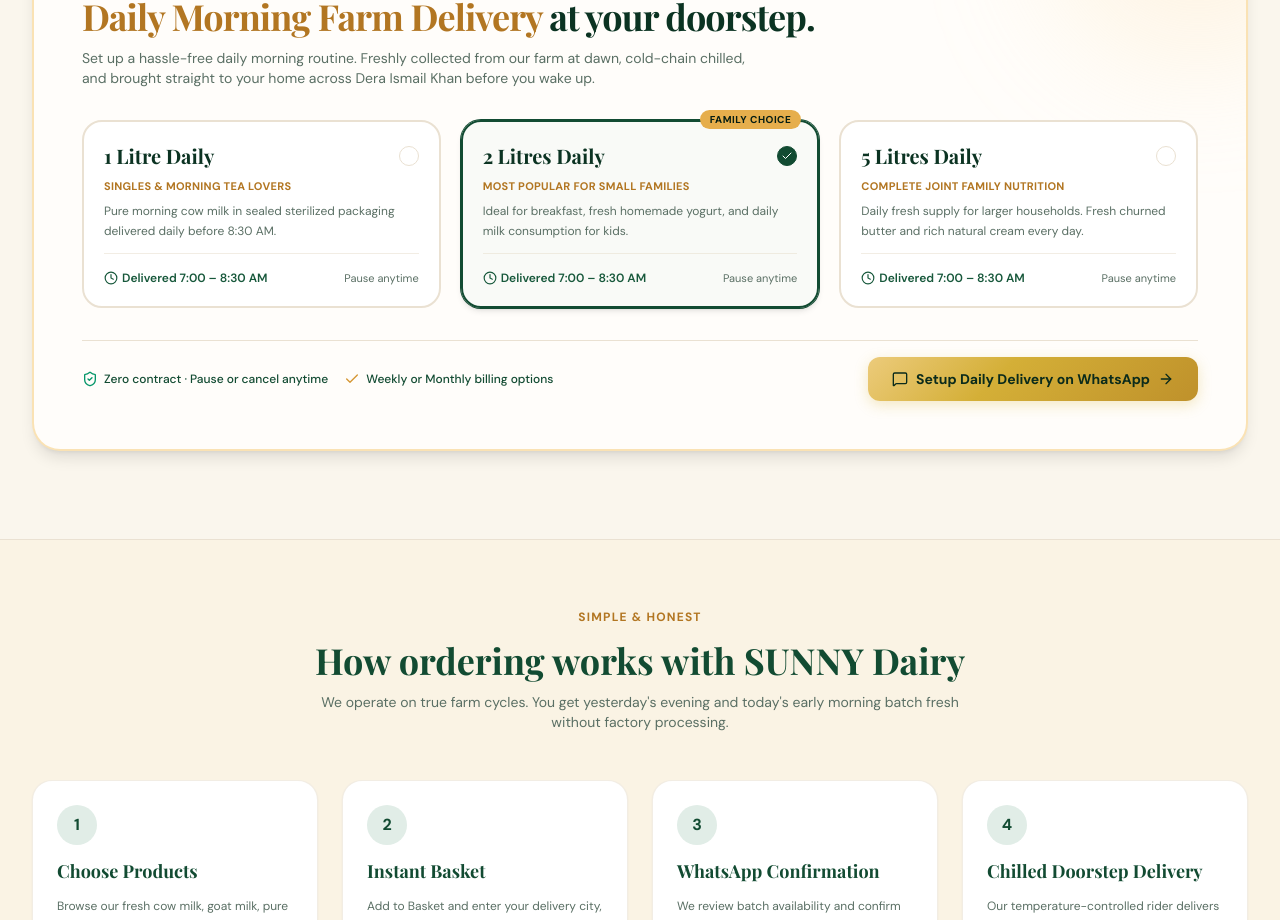
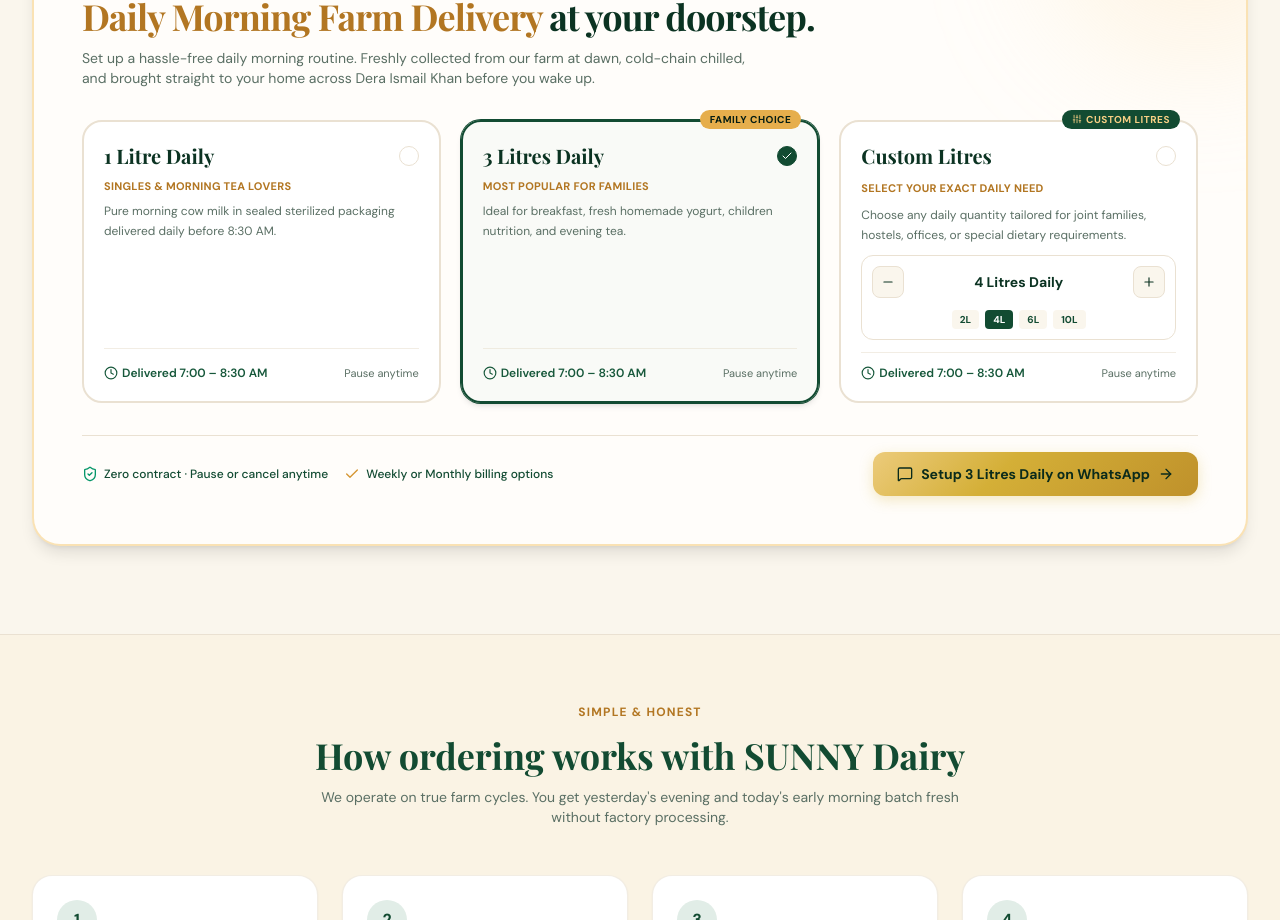
Before and after one commit to MrAbdulSamad-DEVELOPER/SUNNY-Dairy-site, a Next.js app: page / in a window 1280 px wide. Shown: the part 1855-2775 px from the top of the page. Built offline with nearby package versions, Linux system fonts and the light colour scheme; no server answers; the database is empty; a web font is replaced by a local one.

Commit message:
feat: add 1 Litre, 3 Litres, and Custom Litres stepper to daily subscription banner

```diff
--- a/src/components/ui/DailySubscriptionBanner.tsx
+++ b/src/components/ui/DailySubscriptionBanner.tsx
@@ -1,11 +1,12 @@
 'use client';
 
 import React, { useState } from 'react';
-import { Calendar, Check, MessageSquare, ArrowRight, Milk, Sparkles, Clock, ShieldCheck } from 'lucide-react';
-import { OFFICIAL_WHATSAPP_NUMBER, OFFICIAL_STORE_NAME } from '@/lib/whatsapp';
+import { Calendar, Check, MessageSquare, ArrowRight, Clock, ShieldCheck, Plus, Minus, Sliders } from 'lucide-react';
+import { OFFICIAL_WHATSAPP_NUMBER } from '@/lib/whatsapp';
 
 export default function DailySubscriptionBanner() {
-  const [selectedPlan, setSelectedPlan] = useState<'1L' | '2L' | '5L'>('2L');
+  const [selectedPlan, setSelectedPlan] = useState<'1L' | '3L' | 'custom'>('3L');
+  const [customLitres, setCustomLitres] = useState<number>(4);
 
   const plans = [
     {
@@ -16,26 +17,35 @@ export default function DailySubscriptionBanner() {
       tag: 'Starter Plan',
     },
     {
-      id: '2L' as const,
-      title: '2 Litres Daily',
-      subtitle: 'Most Popular for Small Families',
-      description: 'Ideal for breakfast, fresh homemade yogurt, and daily milk consumption for kids.',
+      id: '3L' as const,
+      title: '3 Litres Daily',
+      subtitle: 'Most Popular for Families',
+      description: 'Ideal for breakfast, fresh homemade yogurt, children nutrition, and evening tea.',
       tag: 'Family Choice',
       featured: true,
     },
-    {
-      id: '5L' as const,
-      title: '5 Litres Daily',
-      subtitle: 'Complete Joint Family Nutrition',
-      description: 'Daily fresh supply for larger households. Fresh churned butter and rich natural cream every day.',
-      tag: 'Best Value',
-    },
   ];
 
-  const handleSubscribe = (planId: string) => {
-    const text = `Hello! I would like to inquire about the SUNNY Dairy Daily Milk Subscription (${planId} Daily). Please share current monthly pricing and delivery timing for my area.`;
+  const handleSubscribe = () => {
+    const qtyText = selectedPlan === 'custom'
+      ? `${customLitres} ${customLitres === 1 ? 'Litre' : 'Litres'}`
+      : selectedPlan === '1L'
+      ? '1 Litre'
+      : '3 Litres';
+
+    const text = `Hello! I would like to inquire about the SUNNY Dairy Daily Milk Subscription (${qtyText} Daily). Please share current monthly pricing and delivery timing for my area in Dera Ismail Khan.`;
     const url = `https://wa.me/${OFFICIAL_WHATSAPP_NUMBER.replace(/[^0-9]/g, '')}?text=${encodeURIComponent(text)}`;
     window.open(url, '_blank');
+  };
+
+  const getButtonText = () => {
+    if (selectedPlan === 'custom') {
+      return `Setup ${customLitres} ${customLitres === 1 ? 'Litre' : 'Litres'} Daily on WhatsApp`;
+    }
+    if (selectedPlan === '1L') {
+      return 'Setup 1 Litre Daily on WhatsApp';
+    }
+    return 'Setup 3 Litres Daily on WhatsApp';
   };
 
   return (
@@ -60,7 +70,7 @@ export default function DailySubscriptionBanner() {
           </p>
         </div>
 
-        {/* Plan Cards */}
+        {/* Plan Cards: 1 Litre, 3 Litres, Custom */}
         <div className="grid grid-cols-1 md:grid-cols-3 gap-5 mb-8">
           {plans.map((plan) => {
             const isSelected = selectedPlan === plan.id;
@@ -111,6 +121,109 @@ export default function DailySubscriptionBanner() {
               </div>
             );
           })}
+
+          {/* Card 3: Custom Litres Plan */}
+          {(() => {
+            const isSelected = selectedPlan === 'custom';
+            return (
+              <div
+                onClick={() => setSelectedPlan('custom')}
+                className={`cursor-pointer rounded-2xl p-5 border-2 transition-all relative flex flex-col justify-between ${
+                  isSelected
+                    ? 'border-forest-800 bg-forest-50/40 shadow-md ring-1 ring-forest-800'
+                    : 'border-borderCream bg-white hover:border-gold-300 hover:shadow-xs'
+                }`}
+              >
+                <span className="absolute -top-3 right-4 bg-forest-800 text-gold-300 text-[10px] font-bold uppercase tracking-wider px-2.5 py-0.5 rounded-full shadow-xs flex items-center space-x-1">
+                  <Sliders className="w-2.5 h-2.5" />
+                  <span>Custom Litres</span>
+                </span>
+
+                <div className="space-y-2.5">
+                  <div className="flex items-center justify-between">
+                    <span className="font-serif text-xl font-bold text-forest-900">Custom Litres</span>
+                    <div
+                      className={`w-5 h-5 rounded-full border flex items-center justify-center ${
+                        isSelected ? 'border-forest-800 bg-forest-800 text-white' : 'border-borderCream'
+                      }`}
+                    >
+                      {isSelected && <Check className="w-3 h-3" />}
+                    </div>
+                  </div>
+
+                  <p className="text-[11px] font-bold text-gold-700 uppercase tracking-wide">
+                    Select Your Exact Daily Need
+                  </p>
+
+                  <p className="text-xs text-muted leading-relaxed">
+                    Choose any daily quantity tailored for joint families, hostels, offices, or special dietary requirements.
+                  </p>
+
+                  {/* Interactive Quantity Stepper */}
+                  <div
+                    onClick={(e) => {
+                      e.stopPropagation();
+                      setSelectedPlan('custom');
+                    }}
+                    className="p-2.5 rounded-xl bg-white border border-borderCream space-y-2 shadow-xs"
+                  >
+                    <div className="flex items-center justify-between space-x-2">
+                      <button
+                        type="button"
+                        onClick={() => setCustomLitres((prev) => Math.max(1, prev - 1))}
+                        className="w-8 h-8 rounded-lg bg-cream-100 hover:bg-cream-200 border border-borderCream text-forest-900 font-bold flex items-center justify-center active:scale-95 transition-all"
+                        aria-label="Decrease litres"
+                      >
+                        <Minus className="w-3.5 h-3.5" />
+                      </button>
+
+                      <div className="flex-1 text-center font-bold text-forest-900 text-sm">
+                        {customLitres} {customLitres === 1 ? 'Litre' : 'Litres'} Daily
+                      </div>
+
+                      <button
+                        type="button"
+                        onClick={() => setCustomLitres((prev) => Math.min(50, prev + 1))}
+                        className="w-8 h-8 rounded-lg bg-cream-100 hover:bg-cream-200 border border-borderCream text-forest-900 font-bold flex items-center justify-center active:scale-95 transition-all"
+                        aria-label="Increase litres"
+                      >
+                        <Plus className="w-3.5 h-3.5" />
+                      </button>
+                    </div>
+
+                    {/* Quick selection pills */}
+                    <div className="flex items-center justify-center space-x-1.5 pt-1">
+                      {[2, 4, 6, 10].map((litres) => (
+                        <button
+                          key={litres}
+                          type="button"
+                          onClick={() => {
+                            setCustomLitres(litres);
+                            setSelectedPlan('custom');
+                          }}
+                          className={`px-2 py-0.5 rounded text-[10px] font-bold transition-colors ${
+                            customLitres === litres
+                              ? 'bg-forest-800 text-white'
+                              : 'bg-cream-100 text-forest-800 hover:bg-cream-200'
+                          }`}
+                        >
+                          {litres}L
+                        </button>
+                      ))}
+                    </div>
+                  </div>
+                </div>
+
+                <div className="pt-3 mt-3 border-t border-borderCream/60 flex items-center justify-between text-xs">
+                  <span className="text-forest-700 font-semibold flex items-center space-x-1">
+                    <Clock className="w-3.5 h-3.5" />
+                    <span>Delivered 7:00 – 8:30 AM</span>
+                  </span>
+                  <span className="text-muted text-[11px]">Pause anytime</span>
+                </div>
+              </div>
+            );
+          })()}
         </div>
 
         {/* Benefits bar & CTA */}
@@ -128,11 +241,11 @@ export default function DailySubscriptionBanner() {
 
           <button
             type="button"
-            onClick={() => handleSubscribe(selectedPlan)}
+            onClick={handleSubscribe}
             className="btn-gold-shimmer px-6 py-3 rounded-xl text-xs sm:text-sm font-bold shadow-md flex items-center justify-center space-x-2 active:scale-95 transition-all"
           >
             <MessageSquare className="w-4 h-4" />
-            <span>Setup Daily Delivery on WhatsApp</span>
+            <span>{getButtonText()}</span>
             <ArrowRight className="w-4 h-4" />
           </button>
         </div>
```
